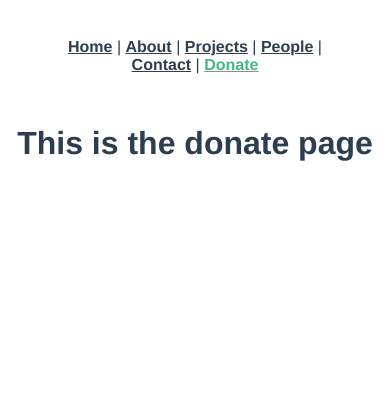
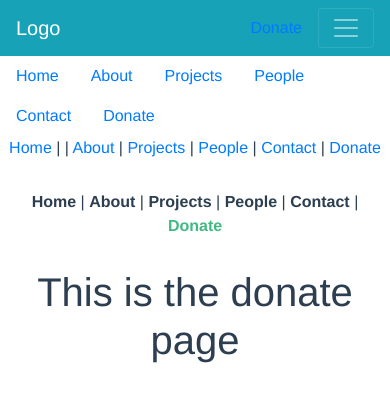
Before and after one commit to Ruta-Verde/website, a Vue app: page /donate in a window 390 px wide. Shown: the top 402 px of the page. Built offline with nearby package versions, Linux system fonts and the light colour scheme.

Commit message:
Add bootstrap and basic navbar that collapses for mobile.

```diff
--- a/package.json
+++ b/package.json
@@ -10,6 +10,7 @@
     "lint": "vue-cli-service lint"
   },
   "dependencies": {
+    "bootstrap-vue": "^2.16.0",
     "core-js": "^3.6.5",
     "register-service-worker": "^1.7.1",
     "vue": "^2.6.11",
--- a/public/index.html
+++ b/public/index.html
@@ -1,15 +1,19 @@
 <!DOCTYPE html>
 <html lang="en">
   <head>
-    <meta charset="utf-8">
-    <meta http-equiv="X-UA-Compatible" content="IE=edge">
-    <meta name="viewport" content="width=device-width,initial-scale=1.0">
-    <link rel="icon" href="<%= BASE_URL %>favicon.ico">
+    <meta charset="utf-8" />
+    <meta http-equiv="X-UA-Compatible" content="IE=edge" />
+    <meta name="viewport" content="width=device-width,initial-scale=1.0,shrink-to-fit=no" />
+    <link rel="icon" href="<%= BASE_URL %>favicon.ico" />
     <title><%= htmlWebpackPlugin.options.title %></title>
   </head>
   <body>
     <noscript>
-      <strong>We're sorry but <%= htmlWebpackPlugin.options.title %> doesn't work properly without JavaScript enabled. Please enable it to continue.</strong>
+      <strong
+        >We're sorry but <%= htmlWebpackPlugin.options.title %> doesn't work
+        properly without JavaScript enabled. Please enable it to
+        continue.</strong
+      >
     </noscript>
     <div id="app"></div>
     <!-- built files will be auto injected -->
--- a/src/App.vue
+++ b/src/App.vue
@@ -1,16 +1,83 @@
 <template>
   <div id="app">
+    <div>
+      <b-navbar toggleable="sm" type="dark" variant="info">
+        <b-navbar-brand to="/">Logo</b-navbar-brand>
+        <b-collapse id="nav-collapse" is-nav>
+          <b-navbar-nav class="ml-auto">
+            <b-nav-item><b-link to="/">Home</b-link></b-nav-item>
+            <b-nav-item><b-link to="/About">About</b-link></b-nav-item>
+            <b-nav-item><b-link to="/Projects">Projects</b-link></b-nav-item>
+            <b-nav-item><b-link to="/People">People</b-link></b-nav-item>
+            <b-nav-item><b-link to="/Contact">Contact</b-link></b-nav-item>
+          </b-navbar-nav>
+        </b-collapse>
+        <b-navbar-nav class="ml-auto">
+          <b-nav-item>
+            <b-link class="pr-3 pr-sm-0" to="/Donate">Donate</b-link>
+          </b-nav-item>
+        </b-navbar-nav>
+        <b-navbar-toggle target="nav-collapse"></b-navbar-toggle>
+      </b-navbar>
+    </div>
+    <div>
+      <b-nav>
+        <b-nav-item><b-link to="/">Home</b-link></b-nav-item>
+        <b-nav-item><b-link to="/About">About</b-link></b-nav-item>
+        <b-nav-item><b-link to="/Projects">Projects</b-link></b-nav-item>
+        <b-nav-item><b-link to="/People">People</b-link></b-nav-item>
+        <b-nav-item><b-link to="/Contact">Contact</b-link></b-nav-item>
+        <b-nav-item><b-link to="/Donate">Donate</b-link></b-nav-item>
+      </b-nav>
+    </div>
+    <div id="navigation">
+      <!--      <router-link v-for="(page, path) in paths" :to="path"-->
+      <!--        >{{ page }}}</router-link>-->
+      <router-link to="/">Home</router-link> | |
+      <router-link to="/about">About</router-link> |
+      <router-link to="/projects">Projects</router-link> |
+      <router-link to="/people">People</router-link> |
+      <router-link to="/contact">Contact</router-link> |
+      <router-link to="/donate">Donate</router-link>
+    </div>
     <div id="nav">
       <router-link to="/">Home</router-link> |
       <router-link to="/about">About</router-link> |
       <router-link to="/projects">Projects</router-link> |
       <router-link to="/people">People</router-link> |
-      <router-link to="/contacts">Contact</router-link> |
+      <router-link to="/contact">Contact</router-link> |
       <router-link to="/donate">Donate</router-link>
     </div>
     <router-view />
   </div>
 </template>
+
+<script>
+// const paths = {
+//   Home: "Home",
+//   About: "/about",
+//   Projects: "/projects",
+//   People: "/people",
+//   Contact: "/contact",
+//   Donate: "/donate"
+// };
+// // export paths;
+// export default {
+//   name: "App",
+//   data: function() {
+//     return {
+//       paths: [
+//         { name: "Home", path: "/" },
+//         { name: "About", path: "/about" },
+//         { name: "Projects", path: "/projects" },
+//         { name: "People", path: "/people" },
+//         { name: "Contact", path: "/contact" },
+//         { name: "Donate", path: "/donate" }
+//       ]
+//     };
+//   }
+// };
+</script>
 
 <style lang="scss">
 #app {
--- /dev/null
+++ b/src/custom.scss
@@ -0,0 +1,2 @@
+@import 'node_modules/bootstrap/scss/bootstrap';
+@import 'node_modules/bootstrap-vue/src/index.scss';
--- a/src/main.js
+++ b/src/main.js
@@ -1,9 +1,14 @@
 import Vue from "vue";
 import App from "./App.vue";
+import { BootstrapVue, IconsPlugin } from "bootstrap-vue";
 import "./registerServiceWorker";
 import router from "./router";
+import "./custom.scss";
 
 Vue.config.productionTip = false;
+
+Vue.use(BootstrapVue);
+Vue.use(IconsPlugin);
 
 new Vue({
   router,
--- a/src/router/index.js
+++ b/src/router/index.js
@@ -29,7 +29,7 @@ const routes = [
     path: "/contact",
     name: "Contact",
     component: () =>
-        import(/* webpackChunkName: "projects" */ "../views/Contact.vue")
+      import(/* webpackChunkName: "projects" */ "../views/Contact.vue")
   },
   {
     path: "/projects",
```
Also changed, not shown: src/views/Contact.vue (line endings or trailing spaces).
